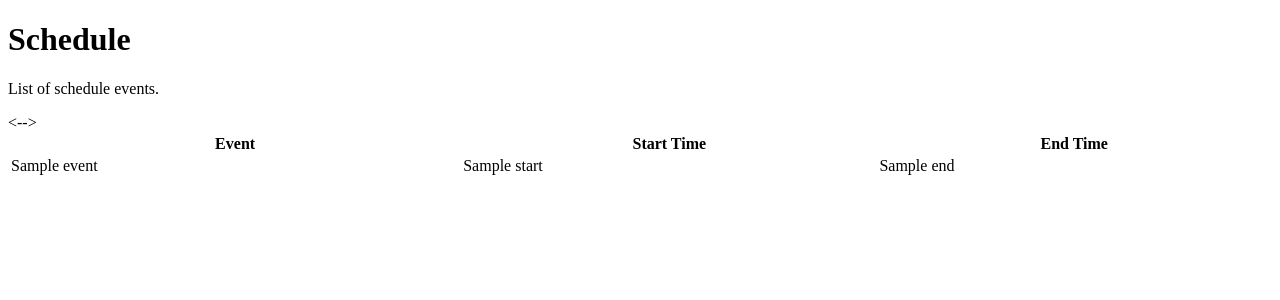
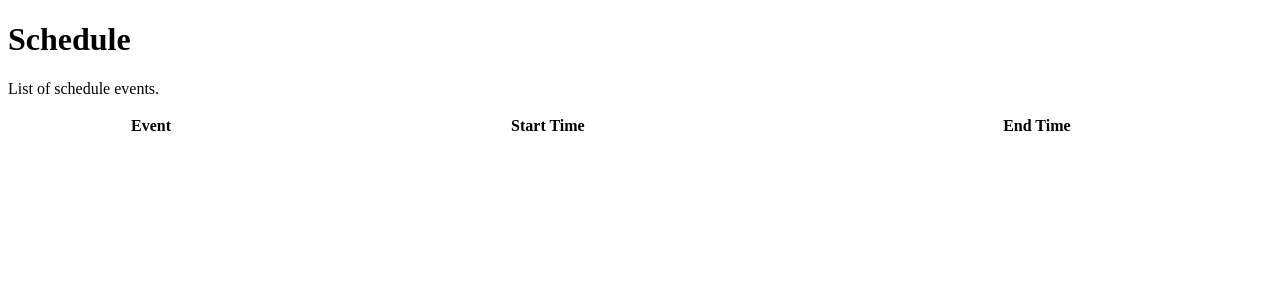
Before and after one commit to Rex31056/calhacks2017, a Flask app: template templates/display_schedule.html in a window 1280 px wide. Shown: the top 300 px of the page. Run offline with Flask 2, Linux system fonts and the light colour scheme; the template is opened without the code that fills it: most values are stand-ins (such as "Sample title", 1, 10 or a date in 2020); lists and menus that the app fills with data are empty.

Commit message:
fixed display_schedule adding elements

```diff
--- a/templates/display_schedule.html
+++ b/templates/display_schedule.html
@@ -18,23 +18,22 @@
     <th>End Time </th>
   </tr>
   <script>
-  for (i = 0; i < events.length; i++){
+  var event = '{{ events }}';
+  for (i = 0; i < event.length; i++){
     var row = document.createElement("tr");
-    var cell = row.createElement("td");
-    cell.appendChild(events[i]["event"]);
-    var cell = row.createElement("td");
-    cell.appendChild(events[i]["start"]);
-    var cell = row.createElement("td");
-    cell.appendChild(events[i]["end"]);
+    var cell = document.createElement("td");
+    row.appendChild(cell).appendChild(events[i]["event"]);
+    row.appendChild(cell).appendChild(events[i]["start"]);
+    row.appendChild(cell).appendChild(events[i]["end"]);
   }
   </script>
-  <!-->
+  <!--
   <tr>
     <td>{{events[0]["event"]}}</td>
     <td>{{events[0]["start"]}}</td>
     <td>{{events[0]["end"]}}</td>
   </tr>
-  <-->
+  -->
 
 </table>
 
```
